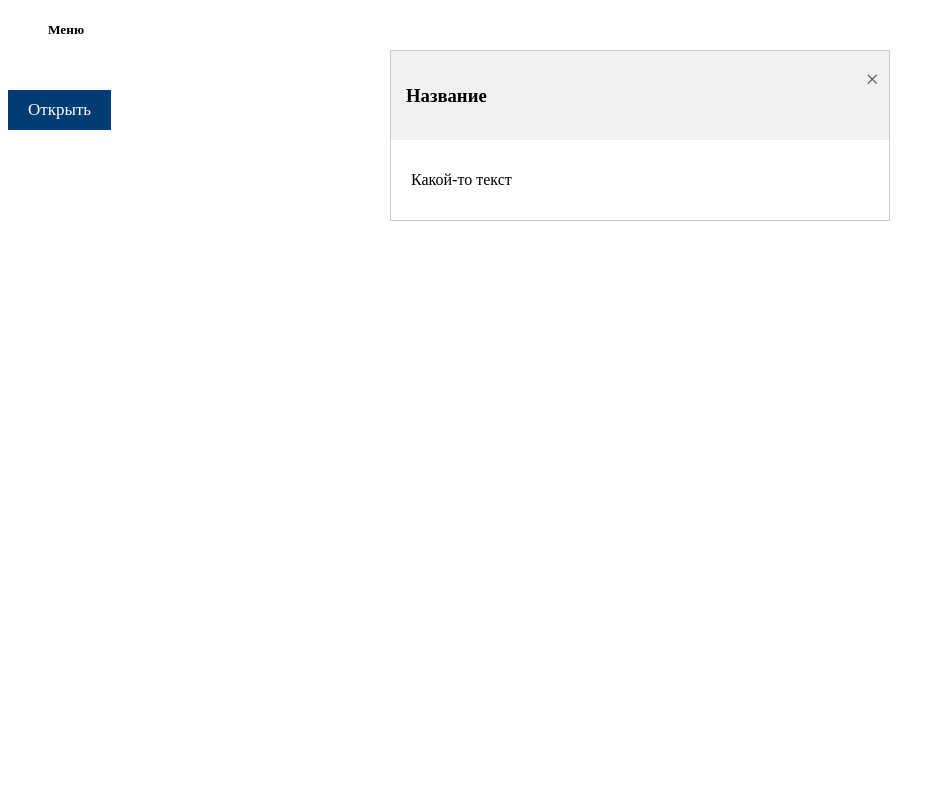
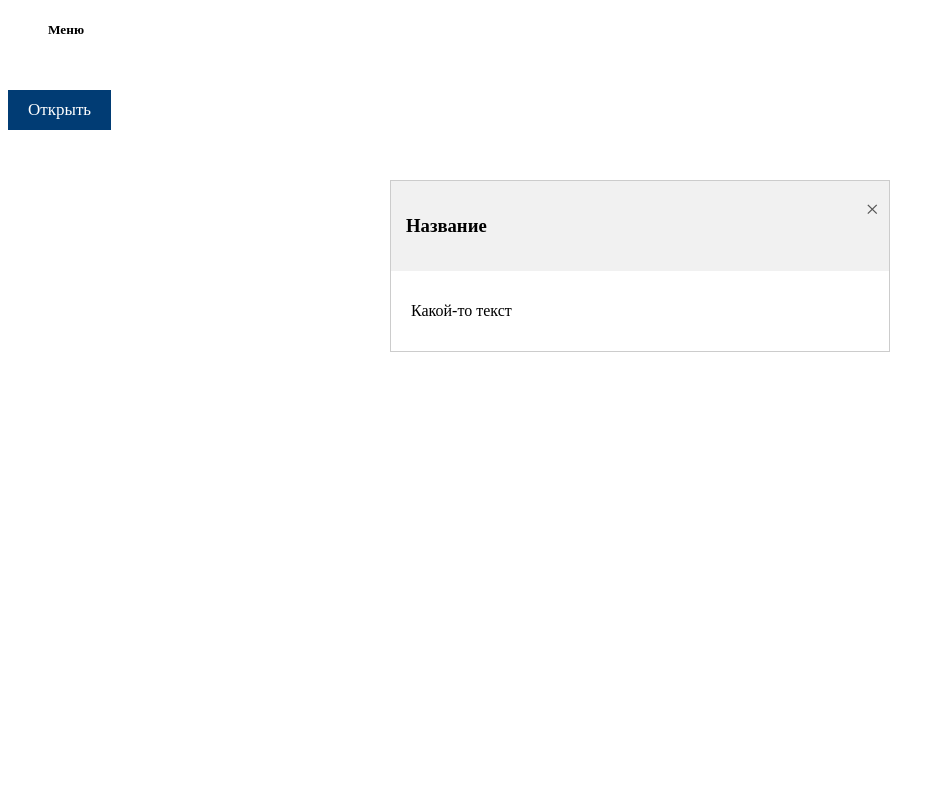
Before and after one commit to Ser-Iojik/HomeWork-Ifmo-Web-Dev, a PHP site: page / in a window 1280 px wide, after a click on "Открыть". Shown: the whole page, without its empty margins (0-945 px from the left). Run offline with PHP 8.4, Linux system fonts and the light colour scheme.

Commit message:
Update style.css

```diff
--- a/lesson-6/css/style.css
+++ b/lesson-6/css/style.css
@@ -31,8 +31,6 @@ a {
 
 .container {
 	opacity: 0;
-	pointer-events: none;
- 	position: fixed;
     top: 0;
     right: 0;
     bottom: 0;
@@ -43,8 +41,6 @@ a {
 
 .container:target {
     opacity: 1;
-	pointer-events: auto;
-    overflow-y: auto;
 }
 
 .container-first {
@@ -87,7 +83,6 @@ a {
 
 .close:hover,.close:focus {
     color: #000;
-    cursor: pointer;
 }
 
 
```
